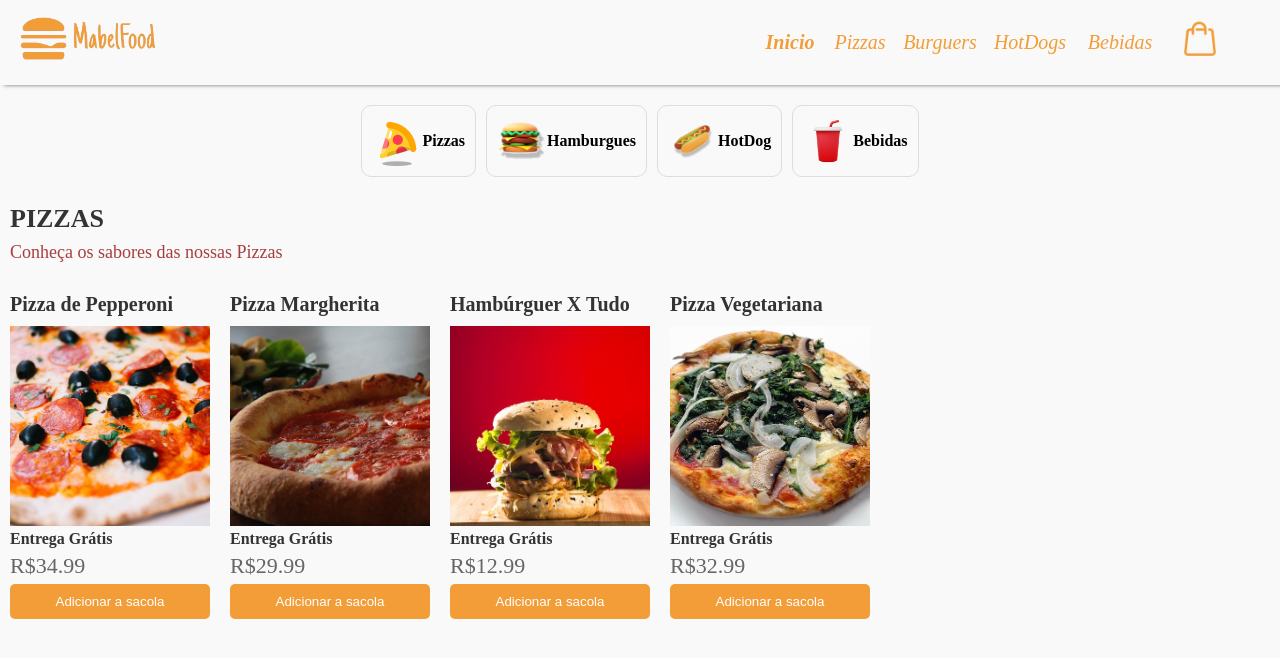
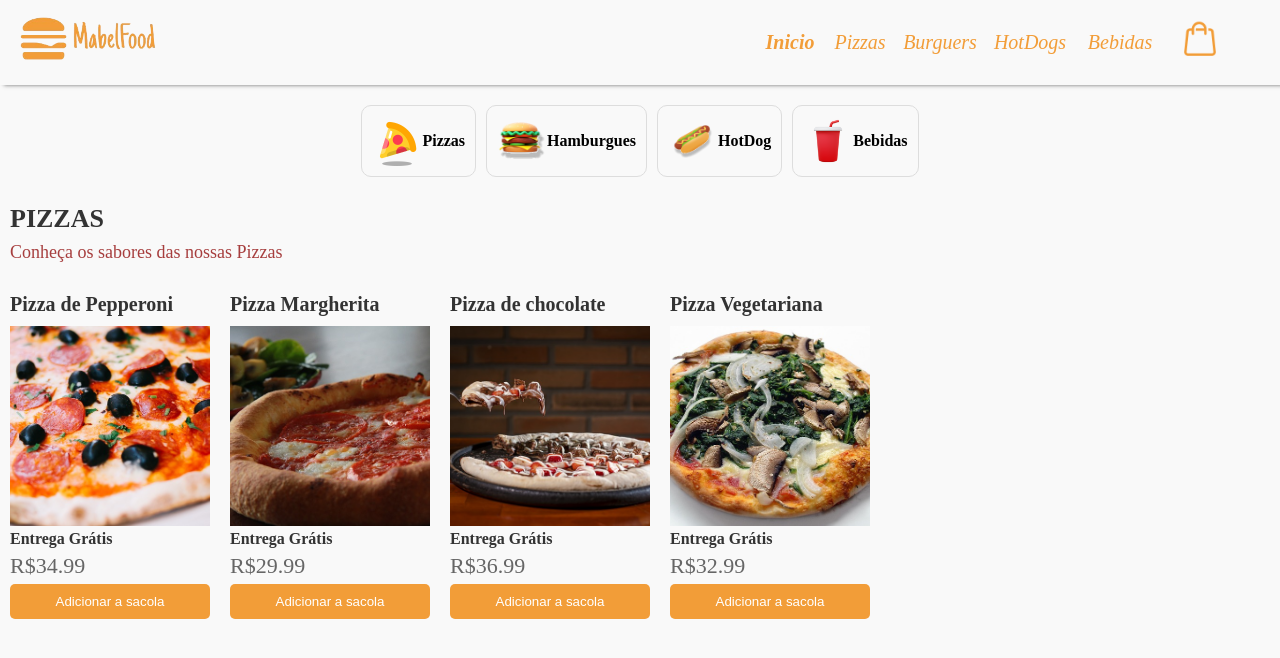
Before and after one commit to MateusProDev/MabelFood, a React (Create React App) app: page /Pizzas in a window 1280 px wide. Shown: the top 658 px of the page. Built offline with nearby package versions, Linux system fonts and the light colour scheme.

Commit message:
add detalhes

```diff
--- a/src/components/Pagina1.jsx
+++ b/src/components/Pagina1.jsx
@@ -18,10 +18,10 @@ const products = [
   },
   {
     id: 3,
-    name: "Hambúrguer X Tudo",
+    name: "Pizza de chocolate",
     content: "Entrega Grátis",
-    price: 12.99,
-    imgSrc: "/img/burguer.jpg",
+    price: 36.99,
+    imgSrc: "/img/pizzadoce.jpg",
   },
   {
     id: 4,
--- a/src/components/Pagina2.jsx
+++ b/src/components/Pagina2.jsx
@@ -4,30 +4,30 @@ import "./pagina1.css";
 const products = [
   {
     id: 1,
-    name: "Burguer Premium",
+    name: "Burguer Mac",
     content: "Entrega Grátis",
-    price: 34.99,
+    price: 16.99,
     imgSrc: "/img/BurguerPremium.jpg",
   },
   {
     id: 2,
     name: "Burguer Frango",
     content: "Entrega Grátis",
-    price: 29.99,
+    price: 14.99,
     imgSrc: "/img/BurguerFrango.jpg",
   },
   {
     id: 3,
-    name: "Burguer Mac",
+    name: "Burguer Premium",
     content: "Entrega Grátis",
-    price: 12.99,
+    price: 22.99,
     imgSrc: "/img/burguer.jpg",
   },
   {
     id: 4,
-    name: "Pizza Vegetariana",
+    name: "Burguer Master",
     content: "Entrega Grátis",
-    price: 32.99,
+    price: 27.99,
     imgSrc: "/img/BurguerMaster.jpg",
   },
 ];
--- a/src/components/Pagina3.jsx
+++ b/src/components/Pagina3.jsx
@@ -6,21 +6,21 @@ const products = [
     id: 1,
     name: "Dogão 4 queijos",
     content: "Entrega Grátis",
-    price: 34.99,
+    price: 8.00,
     imgSrc: "/img/dog2.jpg",
   },
   {
     id: 2,
     name: "Dogão tradicional",
     content: "Entrega Grátis",
-    price: 29.99,
+    price: 7.00,
     imgSrc: "/img/dog3.jpg",
   },
   {
     id: 3,
     name: "Hot'Tudo",
     content: "Entrega Grátis",
-    price: 12.99,
+    price: 10.00,
     imgSrc: "/img/dog1.jpg",
   },
 ];
--- a/src/components/Pagina4.jsx
+++ b/src/components/Pagina4.jsx
@@ -6,35 +6,35 @@ const products = [
     id: 1,
     name: "Coca Cola",
     content: "Entrega Grátis",
-    price: 34.99,
+    price: 4.99,
     imgSrc: "/img/cocacola.jpg",
   },
   {
     id: 2,
     name: "Pepsi",
     content: "Entrega Grátis",
-    price: 29.99,
+    price: 4.99,
     imgSrc: "/img/pepsi.jpg",
   },
   {
     id: 3,
     name: "Fata Laranja",
     content: "Entrega Grátis",
-    price: 12.99,
+    price: 4.99,
     imgSrc: "/img/fanta.jpg",
   },
   {
     id: 4,
     name: "Vitamina de morango",
     content: "Entrega Grátis",
-    price: 32.99,
+    price: 7.00,
     imgSrc: "/img/morango.jpg",
   },
   {
     id: 5,
     name: "Suco de Laranja",
     content: "Entrega Grátis",
-    price: 32.99,
+    price: 7.00,
     imgSrc: "/img/laranja.jpg",
   },
 ];
```
Also changed, not shown: public/img/pizzadoce.jpg (added).
